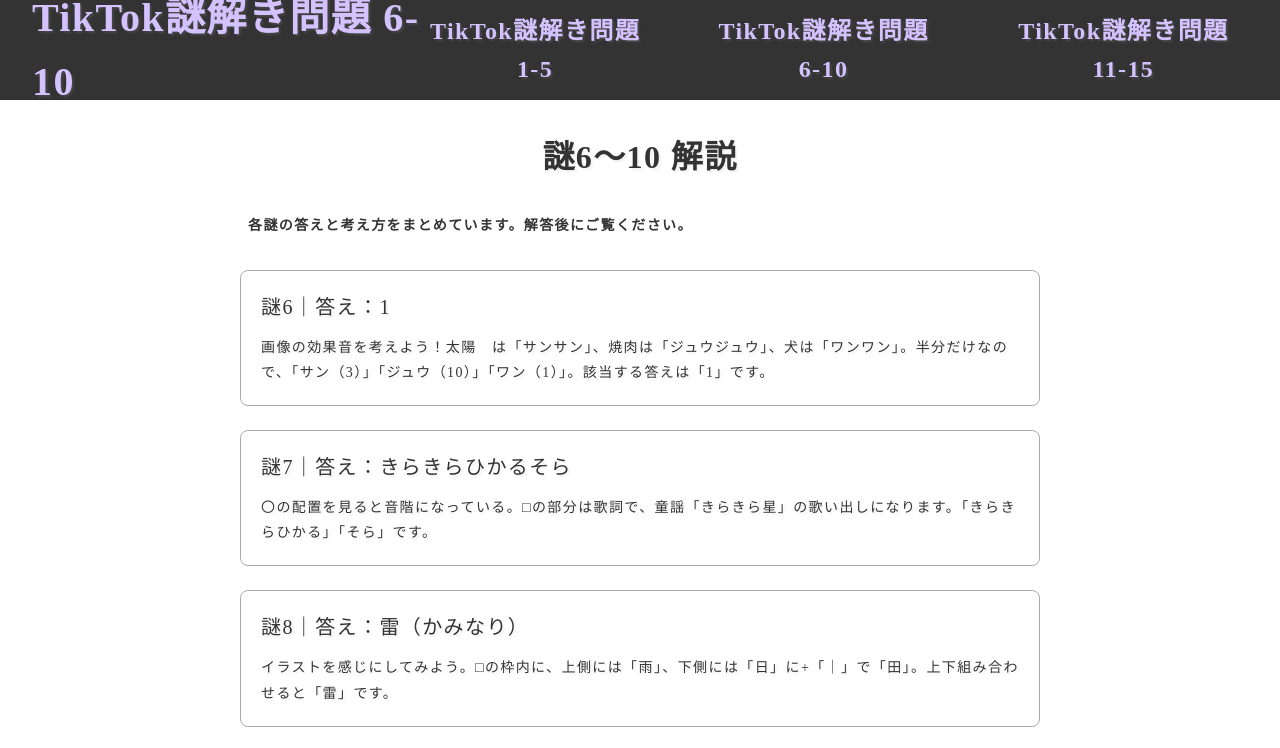
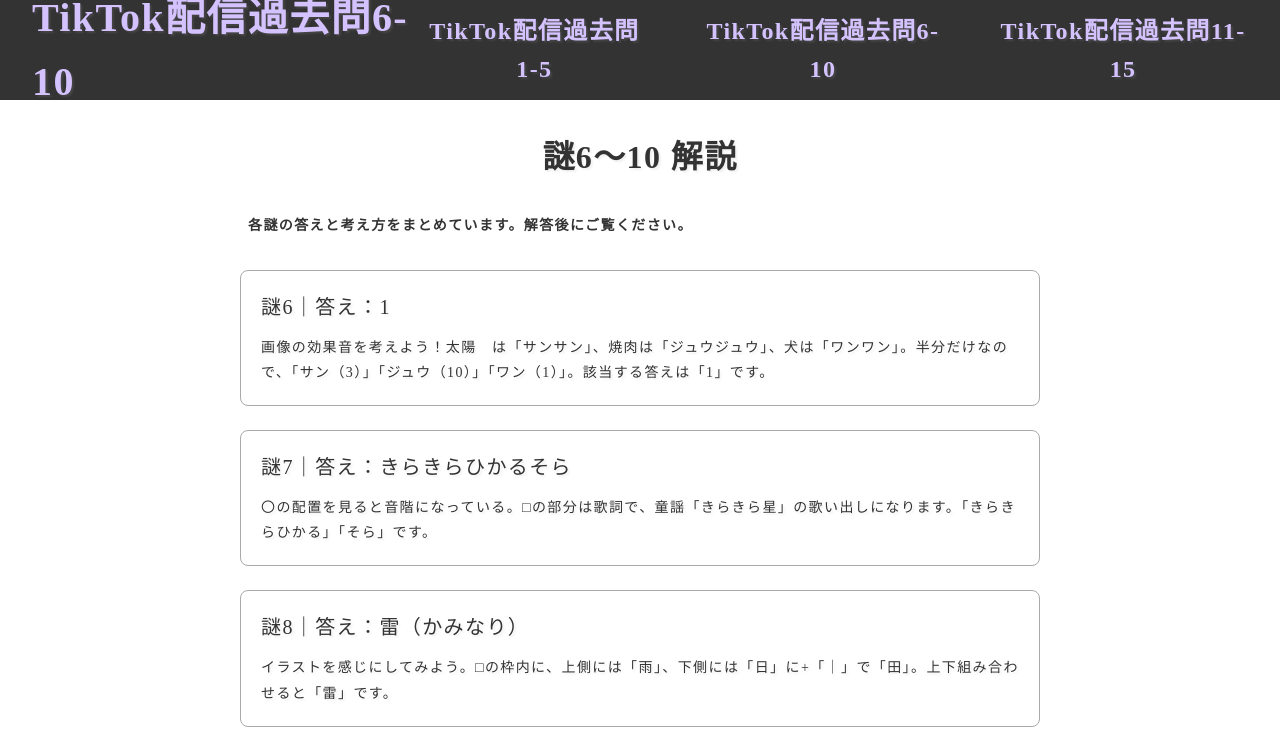
Before and after one commit to D-ya0314/mystery_TikTok_6_10, a plain HTML site: page explanation.html in a window 1280 px wide. Shown: the top 748 px of the page. Drawn offline with Linux system fonts and the light colour scheme.

Commit message:
回答・解説追加_2

```diff
--- a/explanation.html
+++ b/explanation.html
@@ -3,7 +3,7 @@
   <head>
     <meta charset="UTF-8" />
     <meta name="viewport" content="width=device-width, initial-scale=1.0" />
-    <title>解説 | TikTok謎解き問題 6-10</title>
+    <title>解説 | TikTok配信過去問6-10</title>
     <meta name="description" content="TikTok謎解き問題6-10の解説ページです。" />
     <link rel="icon" href="favicon.ico" type="image/ico" />
     <link rel="stylesheet" href="css/reset.css" />
@@ -11,12 +11,12 @@
   </head>
   <body>
     <header class="l_header js_header">
-      <h1 class="l_header_logo"><a class="l_header_link" href="index.html">TikTok謎解き問題 6-10</a></h1>
+      <h1 class="l_header_logo"><a class="l_header_link" href="index.html">TikTok配信過去問6-10</a></h1>
       <nav class="l_header-nav js_nav">
         <ul class="l_header-nav_list">
-          <li class="l_header-nav_item"><a href="https://liff.line.me/2011066044-aC6gMP3A" class="l_header-nav_link">TikTok謎解き問題 1-5</a></li>
-          <li class="l_header-nav_item"><a href="https://liff.line.me/2011066044-5TOjxXbK" class="l_header-nav_link">TikTok謎解き問題 6-10</a></li>
-          <li class="l_header-nav_item"><a href="https://liff.line.me/2011066044-aiW4ms3m" class="l_header-nav_link">TikTok謎解き問題 11-15</a></li>
+          <li class="l_header-nav_item"><a href="https://liff.line.me/2011066044-aC6gMP3A" class="l_header-nav_link">TikTok配信過去問1-5</a></li>
+          <li class="l_header-nav_item"><a href="https://liff.line.me/2011066044-5TOjxXbK" class="l_header-nav_link">TikTok配信過去問6-10</a></li>
+          <li class="l_header-nav_item"><a href="https://liff.line.me/2011066044-aiW4ms3m" class="l_header-nav_link">TikTok配信過去問11-15</a></li>
         </ul>
       </nav>
       <button class="m_hamburger js_hamburger" aria-label="メニューを開く" onclick="this.classList.toggle('is-active'); document.querySelector('.js_nav').classList.toggle('is-active')">
```
